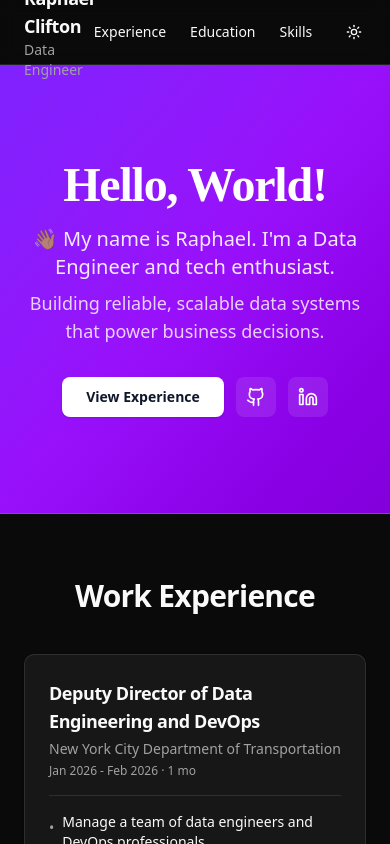
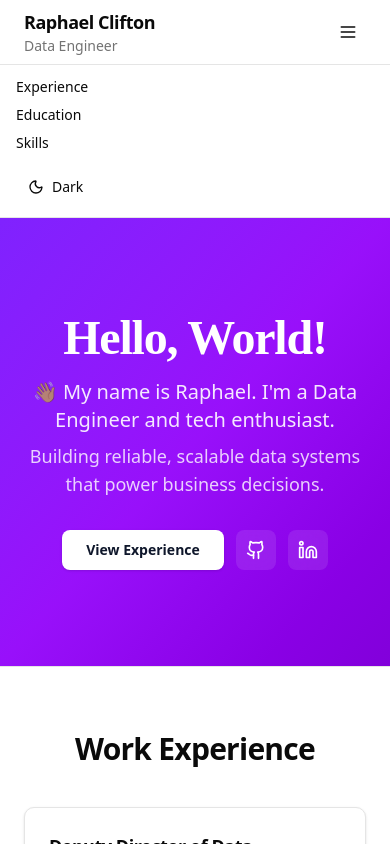
Before and after one commit to RaphCodec/Resume, a React (Vite) app: page / in a window 390 px wide. Both pictures are taken after a click on the button "Toggle menu". Shown: the top 844 px of the page. Built offline with nearby package versions, Linux system fonts and the light colour scheme.

Commit message:
fix: update mobile navabar so that my name is not going off screen (#11)

```diff
--- a/src/App.tsx
+++ b/src/App.tsx
@@ -42,6 +42,7 @@ function ExperienceCard({ role, company, period, bullets, skills }: ExperienceCa
 
 function App() {
   const [darkMode, setDarkMode] = useState(false);
+  const [mobileOpen, setMobileOpen] = useState(false);
 
   useEffect(() => {
     // Check for saved theme preference or system preference
@@ -64,11 +65,14 @@ function App() {
       {/* Navbar */}
       <nav className="sticky top-0 z-50 w-full border-b border-border bg-background/95 backdrop-blur supports-[backdrop-filter]:bg-background/60">
         <div className="max-w-7xl mx-auto px-6 flex h-16 items-center justify-between">
-          <div>
-            <h1 className="text-lg font-semibold tracking-tight">Raphael Clifton</h1>
-            <p className="text-sm text-muted-foreground">Data Engineer</p>
+          <div className="flex items-center gap-3 min-w-0">
+            <div className="min-w-0">
+              <h1 className="text-lg font-semibold tracking-tight truncate">Raphael Clifton</h1>
+              <p className="text-sm text-muted-foreground truncate">Data Engineer</p>
+            </div>
           </div>
-          <div className="flex items-center gap-6">
+
+          <div className="hidden sm:flex items-center gap-6">
             <a href="#experience" className="text-sm font-medium transition-colors hover:text-primary">Experience</a>
             <a href="#education" className="text-sm font-medium transition-colors hover:text-primary">Education</a>
             <a href="#skills" className="text-sm font-medium transition-colors hover:text-primary">Skills</a>
@@ -79,7 +83,37 @@ function App() {
               {darkMode ? <Sun className="h-4 w-4" /> : <Moon className="h-4 w-4" />}
             </button>
           </div>
+
+          <div className="sm:hidden flex items-center">
+            <button
+              onClick={() => setMobileOpen((v) => !v)}
+              aria-label="Toggle menu"
+              className="inline-flex h-9 w-9 items-center justify-center rounded-md text-sm font-medium transition-colors hover:bg-accent hover:text-accent-foreground focus-visible:outline-none focus-visible:ring-1 focus-visible:ring-ring"
+            >
+              {/* simple hamburger icon */}
+              <svg className="h-5 w-5" viewBox="0 0 24 24" fill="none" stroke="currentColor" strokeWidth="2">
+                <path d="M4 6h16M4 12h16M4 18h16" strokeLinecap="round" strokeLinejoin="round" />
+              </svg>
+            </button>
+          </div>
         </div>
+
+        {mobileOpen && (
+          <div className="sm:hidden border-t border-border bg-background/95">
+            <div className="px-4 py-3 space-y-2">
+              <a onClick={() => setMobileOpen(false)} href="#experience" className="block text-sm font-medium">Experience</a>
+              <a onClick={() => setMobileOpen(false)} href="#education" className="block text-sm font-medium">Education</a>
+              <a onClick={() => setMobileOpen(false)} href="#skills" className="block text-sm font-medium">Skills</a>
+              <button
+                onClick={() => { toggleDarkMode(); setMobileOpen(false); }}
+                className="mt-2 inline-flex h-9 items-center gap-2 rounded-md px-3 text-sm"
+              >
+                {darkMode ? <Sun className="h-4 w-4" /> : <Moon className="h-4 w-4" />}
+                <span>{darkMode ? 'Light' : 'Dark'}</span>
+              </button>
+            </div>
+          </div>
+        )}
       </nav>
 
       {/* Hero */}
```
